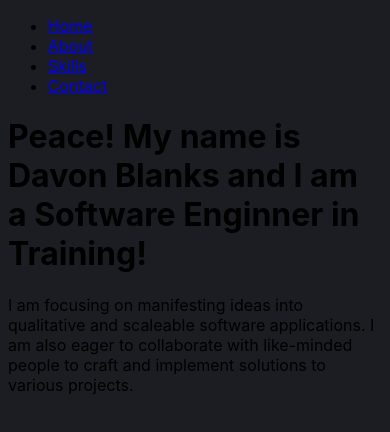
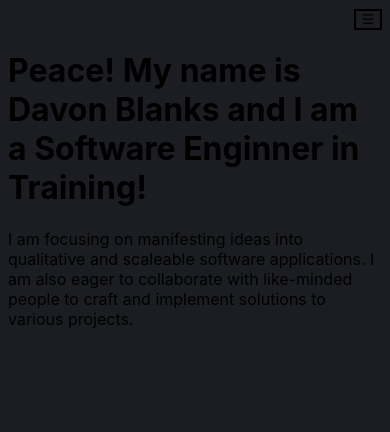
Before and after one commit to davonbl/davonbl-portfolio-v2, a React (Vite) app: page / in a window 390 px wide. Shown: the top 432 px of the page. Built offline with nearby package versions, Linux system fonts and the light colour scheme.

Commit message:
created a hamburger menu button for the navBar, and setting up the breaking points to ensure responsiveness

```diff
--- a/src/App.css
+++ b/src/App.css
@@ -8,3 +8,134 @@
 body{
   background: #1B1D22;
 }
+
+header {
+  text-align: right;
+}
+
+.nav-bar{
+  display:none;
+  /* max-height: 0; */
+  /* overflow: hidden; */
+
+}
+
+.nav-bar.open{
+  display: block;
+  /* max-height: 1000px; */
+  /* overflow: visible;  */
+}
+
+button{
+  border: 2px solid black;
+  background-color: transparent;
+}
+
+li, a{
+  list-style: none;
+  text-decoration: none;
+  color: white;
+  text-align: center;
+}
+
+/****************
+
+  BreakPoints
+
+****************/
+
+/* 640 pixels for tablet  */
+@media screen and (mid-width: 40rem ){
+
+}
+
+/* 1280 pixels/ 80rem for desktop  */
+@media screen and (mid-width: 80rem){
+
+}
+
+/* Big display */
+@media screen and (mid-width: 160rem ) {
+
+}
+
+
+
+
+
+
+
+
+
+
+
+
+
+
+
+
+
+
+
+
+
+
+
+
+
+
+
+
+
+
+
+
+
+
+
+
+
+
+
+
+
+
+
+
+
+
+
+
+
+
+
+
+
+
+
+
+
+
+
+
+/* .testing{
+  text-align: right;
+}
+
+.navBar{
+  text-align: center;
+  list-style: none;
+  max-height: 0;
+  overflow:hidden;
+}
+
+.navBar.open{
+  max-height: 1000px;
+  overflow: visible;
+}
+
+li, a{
+  list-style: none;
+  color: rgb(182, 173, 173);
+  text-decoration: none;
+} */
--- a/src/App.jsx
+++ b/src/App.jsx
@@ -9,23 +9,39 @@ import './App.css'
 
 function App() {
 
-  const Navbar = () => {
+  const [isShown, setIsShown] = useState(false)
+
+  const navBtn = () => {
+    console.log('clicked')
+    setIsShown((initalValue) => !initalValue)
+  }
+
+  console.log(isShown)
+
+  const NavBar = () => {
+
     return (
-      <ul>
-        <li><Link to={'/'}>Home</Link></li>
-        <li><Link to={'/about'}>About</Link></li>
-        <li><Link to={'/skills'}>Skills</Link></li>
-        <li><Link to={'/contact'}>Contact</Link></li>
-      </ul>
+      <header>
+        <button onClick={navBtn}>&#9776;</button>
+        <nav className={`nav-bar ${isShown? 'open' : ''}`}>
+          <ul>
+            <li><Link to ='/'>Home</Link></li>
+            <li><Link to ='/about'>About</Link></li>
+            <li><Link to ='/skills'>Skills</Link></li>
+            <li><Link to ='/contact'>Contact</Link></li>
+          </ul>
+        </nav>
+      </header>
     )
   }
+
 
 
 
   return (
     <>
       <Router>
-        <Navbar/>
+        <NavBar/>
         <Routes>
           <Route path='/about' element={<About/>}/>
           <Route path='/contact' element={<Contact/>}/>
```
